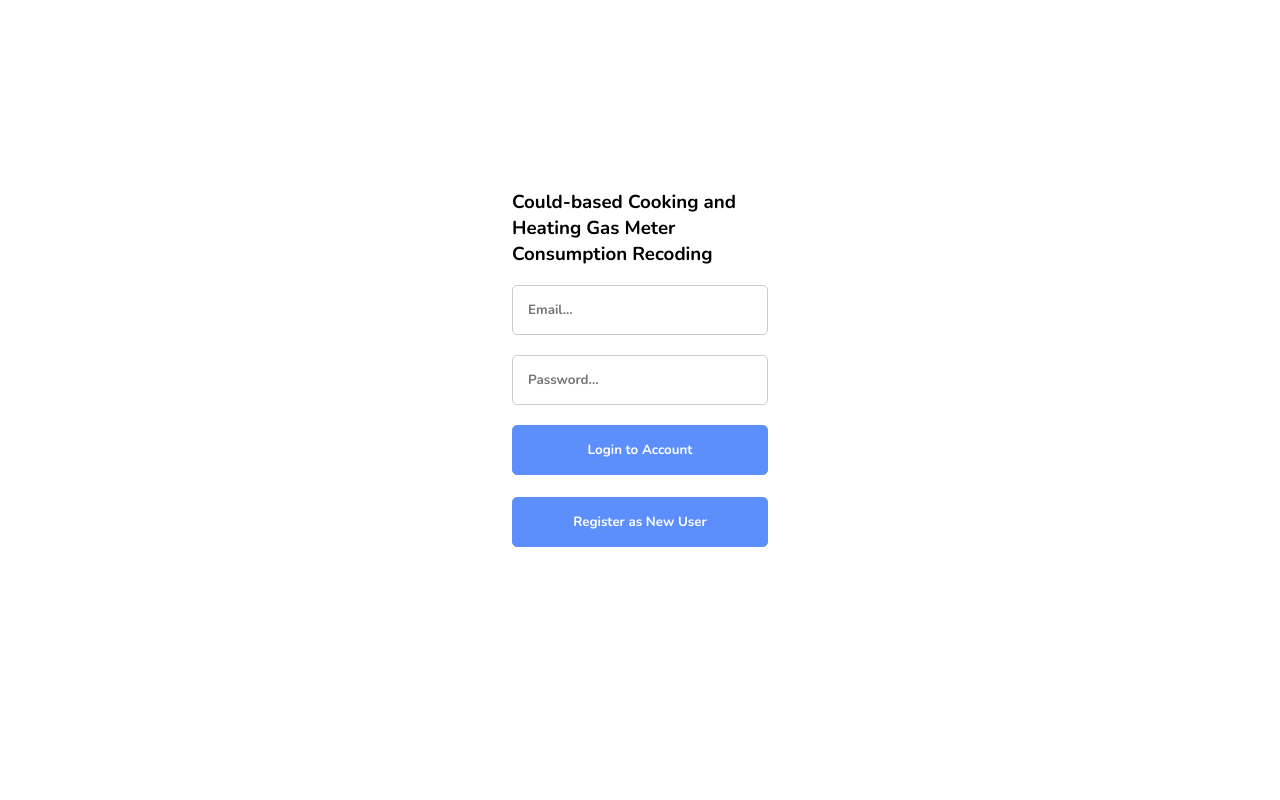
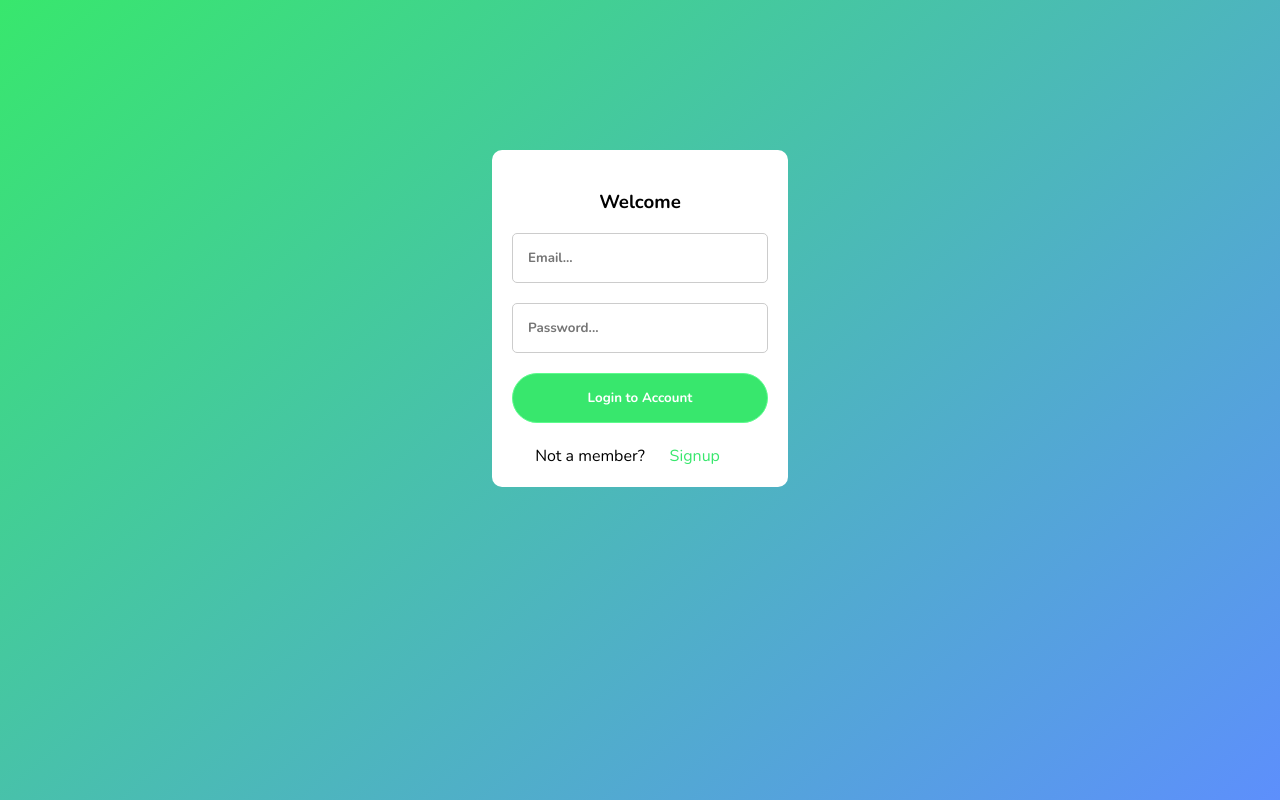
Before and after one commit to rashmikagayan/gasmeter, a plain HTML site: page index.html in a window 1280 px wide. Drawn offline with nearby package versions, Linux system fonts and the light colour scheme; no server answers.

Commit message:
Signup Page

```diff
--- a/index.html
+++ b/index.html
@@ -9,22 +9,29 @@
 <body>
 
     <div id="login_div" class="main-div">
-        <h3>Could-based Cooking and Heating Gas Meter Consumption Recoding</h3>
+        <h3 style="text-align: center;">Welcome</h3>
         <input type="email" placeholder="Email..." id="email_field" />
         <input type="password" placeholder="Password..." id="password_field" />
 
         <button onclick="login()">Login to Account</button><br>
-        <button onclick="gotoSignup()">Register as New User</button>
+        <div style="display: flex; justify-content: center;">
+            <span>Not a member?</span>
+
+            <button onclick="gotoSignup()" class="button_link">Signup</button>
+        </div>
     </div>
 
     <div id="signup_div" class="main-div">
-        <h3>Could-based Cooking and Heating Gas Meter Consumption Recoding</h3>
+        <h3 style="text-align: center;">Welcome</h3>
         <input type="text" placeholder="Name..." id="name_signup_field" />
         <input type="email" placeholder="Email..." id="email_signup_field" />
         <input type="password" placeholder="Password..." id="password_signup_field" />
         <input type="text" placeholder="Meter Number" id="meterno_signup_field" />
         <button onclick="signup()">Signup</button><br>
-        <button onclick="gotoLogin()">Already have an account?</button>
+        <div style="display: flex; justify-content: center;">
+            <span>Already have an account?</span>
+            <button onclick="gotoLogin()" class="button_link">Login</button>
+        </div>
 
     </div>
 
--- a/index.js
+++ b/index.js
@@ -60,8 +60,6 @@ function login() {
         // Handle Errors here.
         var errorCode = error.code;
         var errorMessage = error.message;
-        window.alert("Error : " + errorMessage);
-
         // ...
     });
 
--- a/style.css
+++ b/style.css
@@ -1,9 +1,11 @@
 body {
-    background: #fff;
+    background: linear-gradient(140deg, #38e76d, #5d8ffc) no-repeat;
     padding: 0px;
     margin: 0px;
     font-family: 'Nunito', sans-serif;
     font-size: 16px;
+    background-repeat: no-repeat;
+    background-attachment: fixed;
 }
 
 input,
@@ -14,11 +16,13 @@ button {
 
 .main-div,
 .loggedin-div {
+    background-color: white;
     width: 20%;
     margin: 0px auto;
     margin-top: 150px;
     padding: 20px;
     display: none;
+    border-radius: 10px;
 }
 
 .main-div input {
@@ -41,10 +45,10 @@ button {
 
 .main-div button,
 .loggedin-div button {
-    background: #5d8ffc;
+    background: #38e76d;
     color: #fff;
-    border: 1px solid #5d8ffc;
-    border-radius: 5px;
+    border: 1px solid #5dfc8d;
+    border-radius: 40px;
     padding: 15px;
     display: block;
     width: 100%;
@@ -60,3 +64,21 @@ button {
     border: 1px solid #5d8ffc;
     cursor: pointer;
 }
+
+.main-div .button_link {
+    border: none;
+    color: #38e76d;
+    background: none;
+    border: none;
+    padding: 0;
+    font: inherit;
+    cursor: pointer;
+    outline: inherit;
+    width: 100px;
+}
+
+.main-div .button_link button:hover {
+    background: #fff;
+    color: green;
+    cursor: pointer;
+}
```
Also changed, not shown: payment.html (+0 -1 lines), 1 other file.
